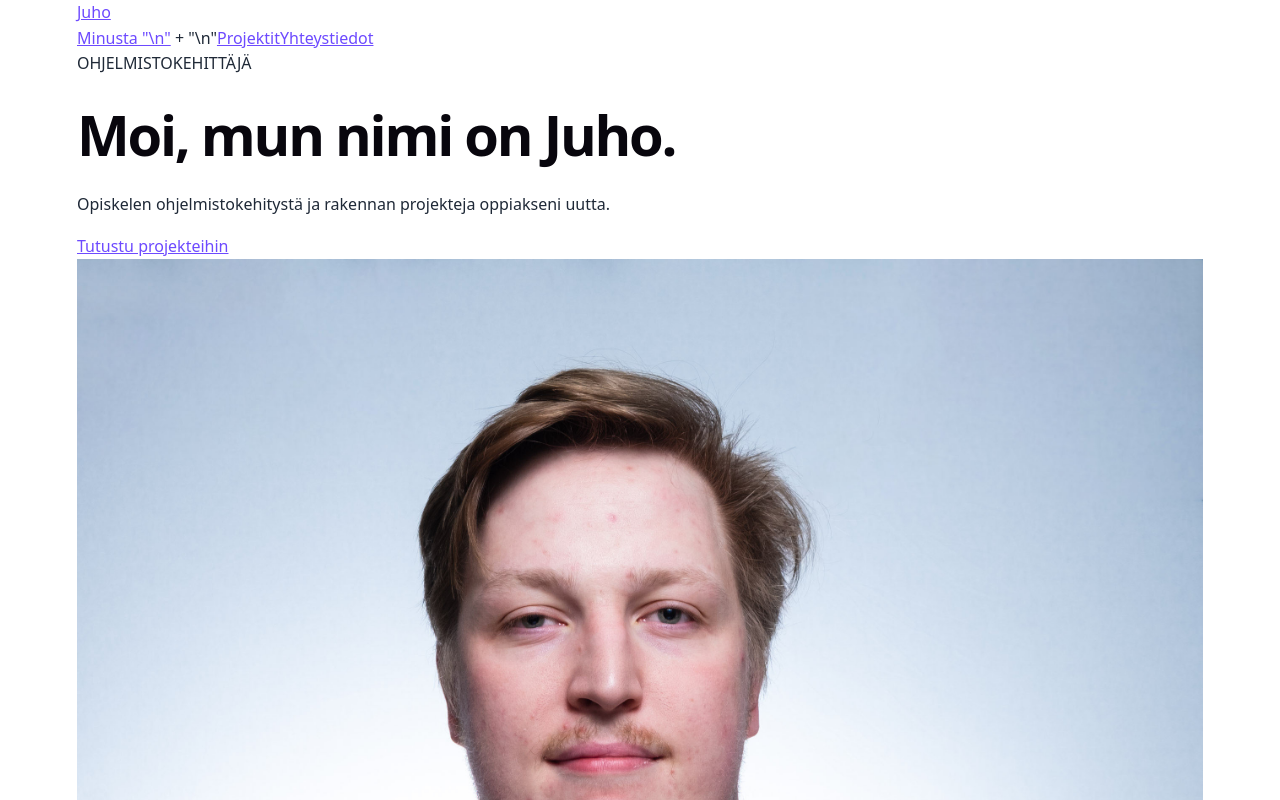
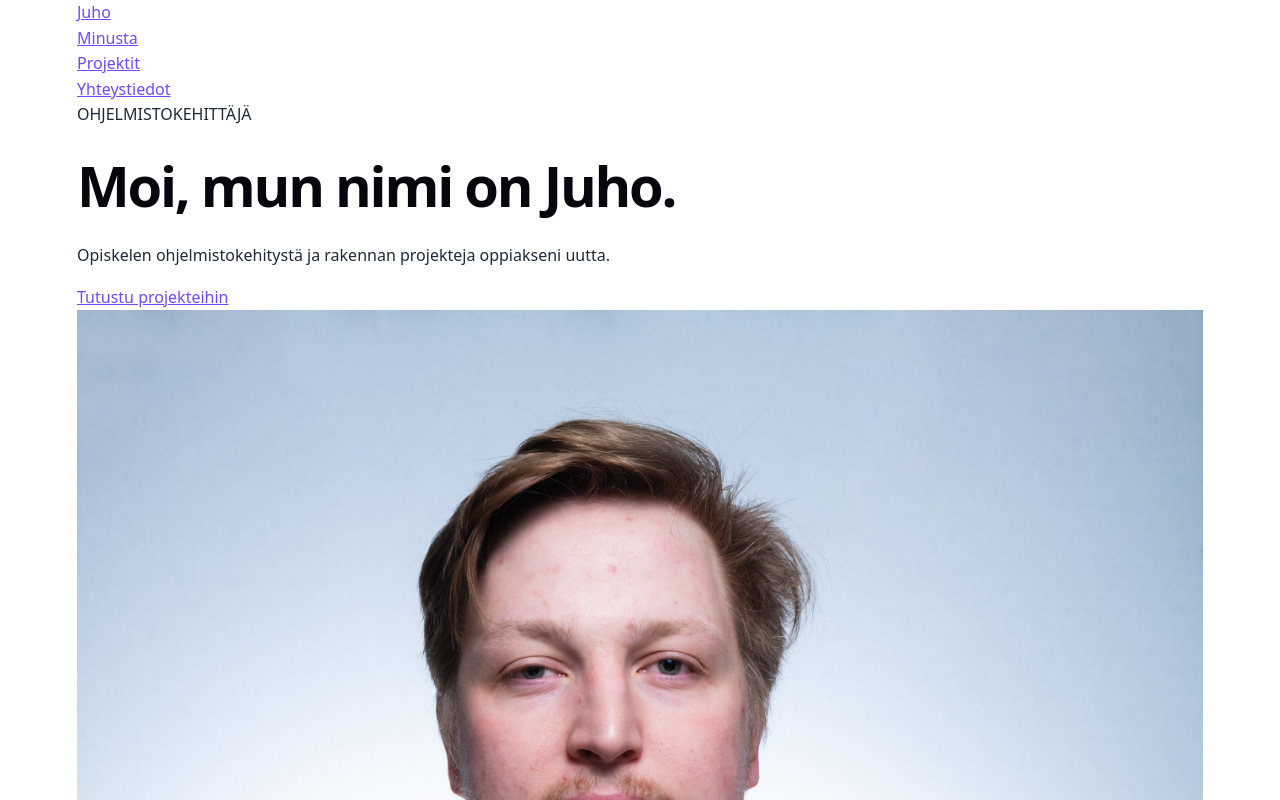
Before and after one commit to Juhok1/jk.github.io, a React (Vite) app in the folder juho-portfolio/: page / in a window 1280 px wide. Shown: the top 800 px of the page. Built offline with nearby package versions, Linux system fonts and the light colour scheme.

Commit message:
Linkit laitettu allekkain

```diff
--- a/juho-portfolio/src/App.jsx
+++ b/juho-portfolio/src/App.jsx
@@ -12,10 +12,15 @@ function App() {
         <a className="logo" href="#home">Juho</a>
 
         <nav>
-          <a href="#about">Minusta "\n"</a> + "\n"
+          <a href="#about">Minusta</a>
+          </nav>
+          <nav>
           <a href="#projects">Projektit</a>
+          </nav>
+          <nav>
           <a href="#contact">Yhteystiedot</a>
-        </nav>
+          </nav>
+
       </header>
 
       <main>
```
